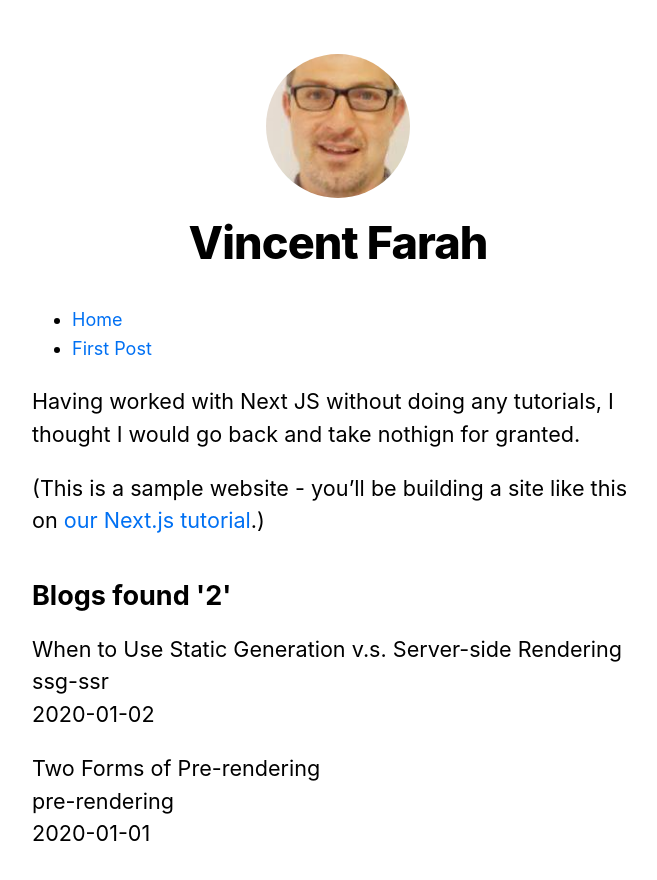
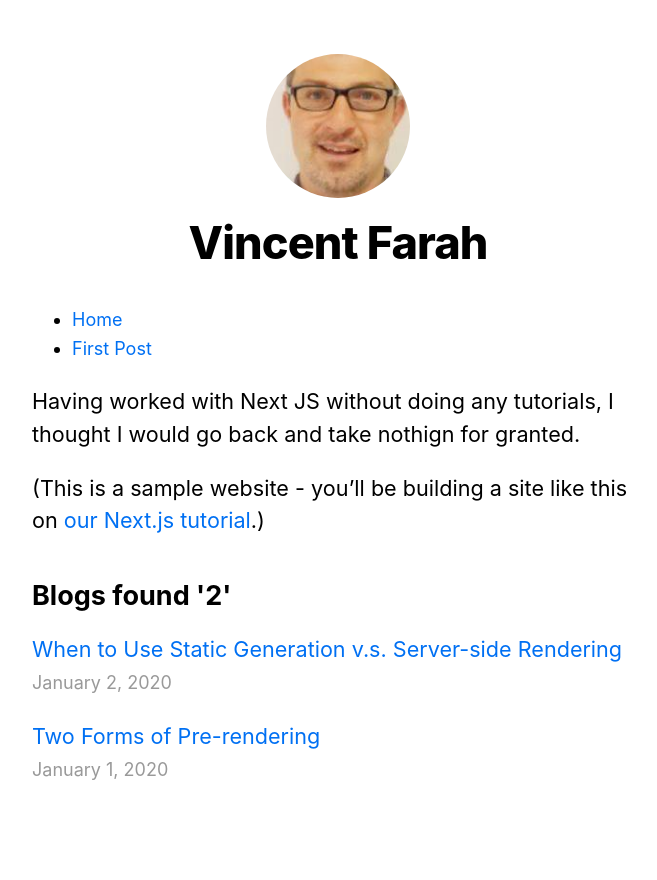
Before and after one commit to vfarah-if/NodeCodingExercise, a Next.js app in the folder nextjs-blog/: page / in a window 1280 px wide. Shown: the top 880 px of the page, without its empty margins (302-959 px from the left). Built offline with nearby package versions, Linux system fonts and the light colour scheme.

Commit message:
Polished some of the code

```diff
--- /dev/null
+++ b/nextjs-blog/components/date.js
@@ -0,0 +1,15 @@
+import { parseISO, format } from 'date-fns';
+
+export default function Date({ dateString }) {
+    if (dateString) {
+        console.debug('datesting:', dateString);
+        const date = parseISO(dateString);
+        console.debug('date:', date);
+        const dateFormatted = format(date, 'LLLL d, yyyy');
+        console.debug('dateFormatted:', dateFormatted);
+        return <time dateTime={dateString}>{dateFormatted}</time>
+    } else {
+        return <time>N/A</time>
+    }
+
+}
--- a/nextjs-blog/package.json
+++ b/nextjs-blog/package.json
@@ -9,6 +9,7 @@
     "start": "next start"
   },
   "dependencies": {
+    "date-fns": "^2.16.1",
     "gray-matter": "^4.0.2",
     "next": "^10.0.0",
     "react": "16.13.1",
--- a/nextjs-blog/pages/index.js
+++ b/nextjs-blog/pages/index.js
@@ -3,6 +3,7 @@ import Link from 'next/link';
 import Layout, { siteTitle } from '../components/layout'
 import utilStyles from '../styles/utils.module.css'
 import { getSortedPostsData } from '../lib/posts';
+import Date from '../components/date';
 
 export async function getStaticProps() {
   const allPostsData = getSortedPostsData()
@@ -43,11 +44,13 @@ export default function Home({ allPostsData }) {
         <ul className={utilStyles.list}>
           {allPostsData.map(({ id, date, title }) => (
             <li className={utilStyles.listItem} key={id}>
-              {title}
+              <Link href={`/posts/${id}`}>
+                <a>{title}</a>
+              </Link>
               <br />
-              {id}
-              <br />
-              {date}
+              <small className={utilStyles.lightText}>
+                <Date dateString={date} />
+              </small>
             </li>
           ))}
         </ul>
```
Also changed, not shown: nextjs-blog/pages/posts/[id].js (+14 -5 lines), 1 other file (tests, documents, lock files or other folders).
